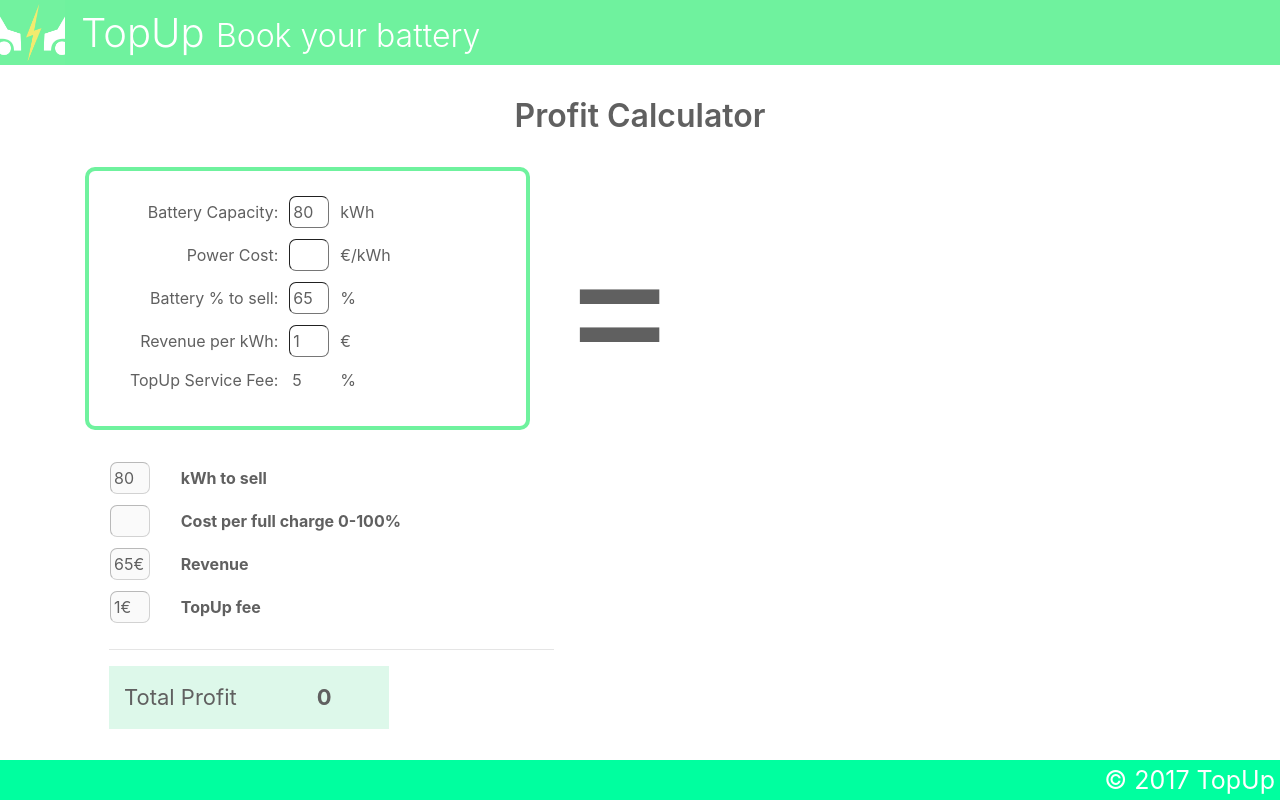
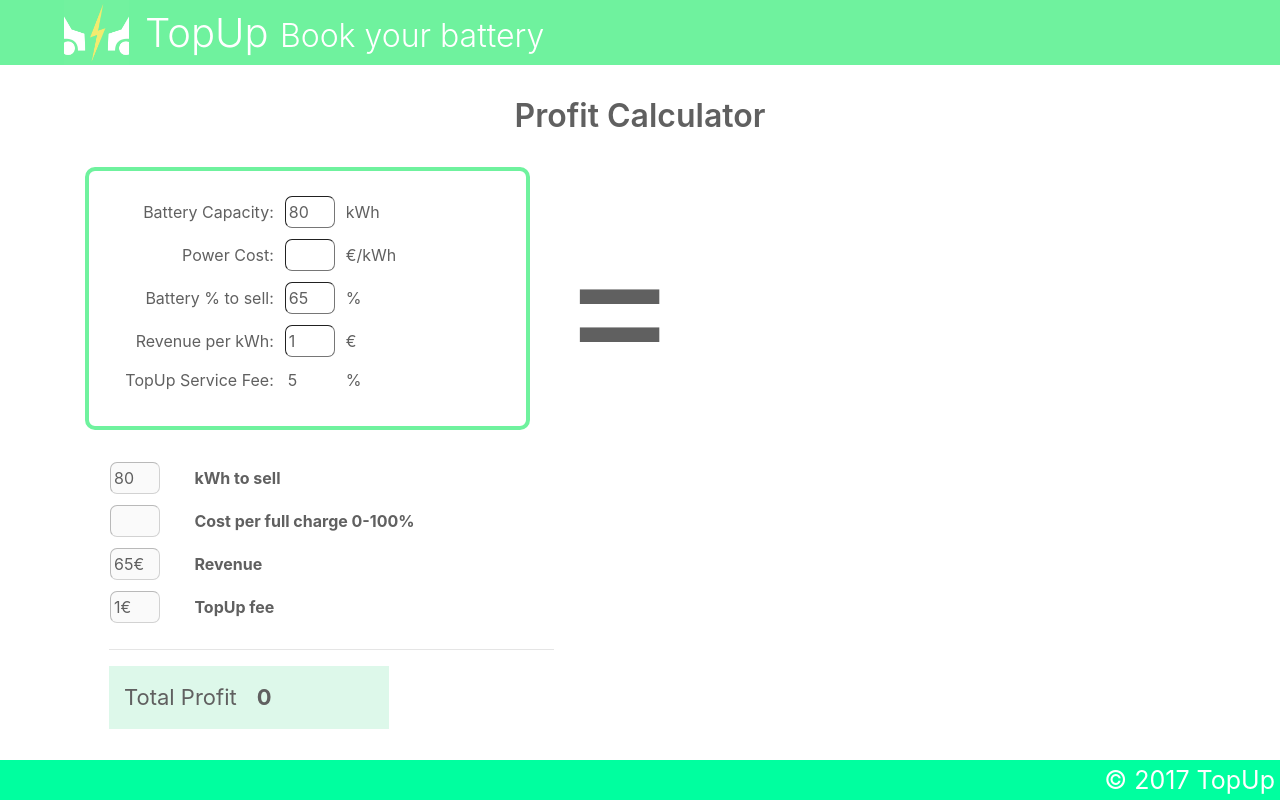
Before and after one commit to TeamE2E/ProfitCalculator, a plain HTML site: page index.html in a window 1280 px wide. Drawn offline with nearby package versions, Linux system fonts and the light colour scheme.

Commit message:
beautify

```diff
--- a/index.html
+++ b/index.html
@@ -44,7 +44,7 @@
  <tr><td><input id="our_fee" class="roundedInput" onkeyup="convert()" value="1€" disabled></td><td>TopUp fee</td></tr>
  </table>
  <hr/>
- <div style="background-color: #ddf8ea; padding: 15px; font-size: 22px; width: 280px"><span>Total Profit</span><span  id="profit" style="margin-left: 80px; font-weight: bold;">0</span></div>
+ <div style="background-color: #ddf8ea; padding: 15px; font-size: 22px; width: 280px"><span>Total Profit</span><span  id="profit" style="margin-left: 20px; font-weight: bold;">0</span></div>
 
     </div>
   </div>
--- a/styles.css
+++ b/styles.css
@@ -90,6 +90,7 @@ small {
 }
 
 .menu img {
+  margin-left: 5%;
   width: auto;
   height: 100%;
   float: left;
@@ -111,7 +112,7 @@ small {
 .roundedInput {
   border-radius: 7px;
   padding: 3px;
-  width: 40px;
+  width: 50px;
   color: #606060;
   border-width: 1px;
 }
```
